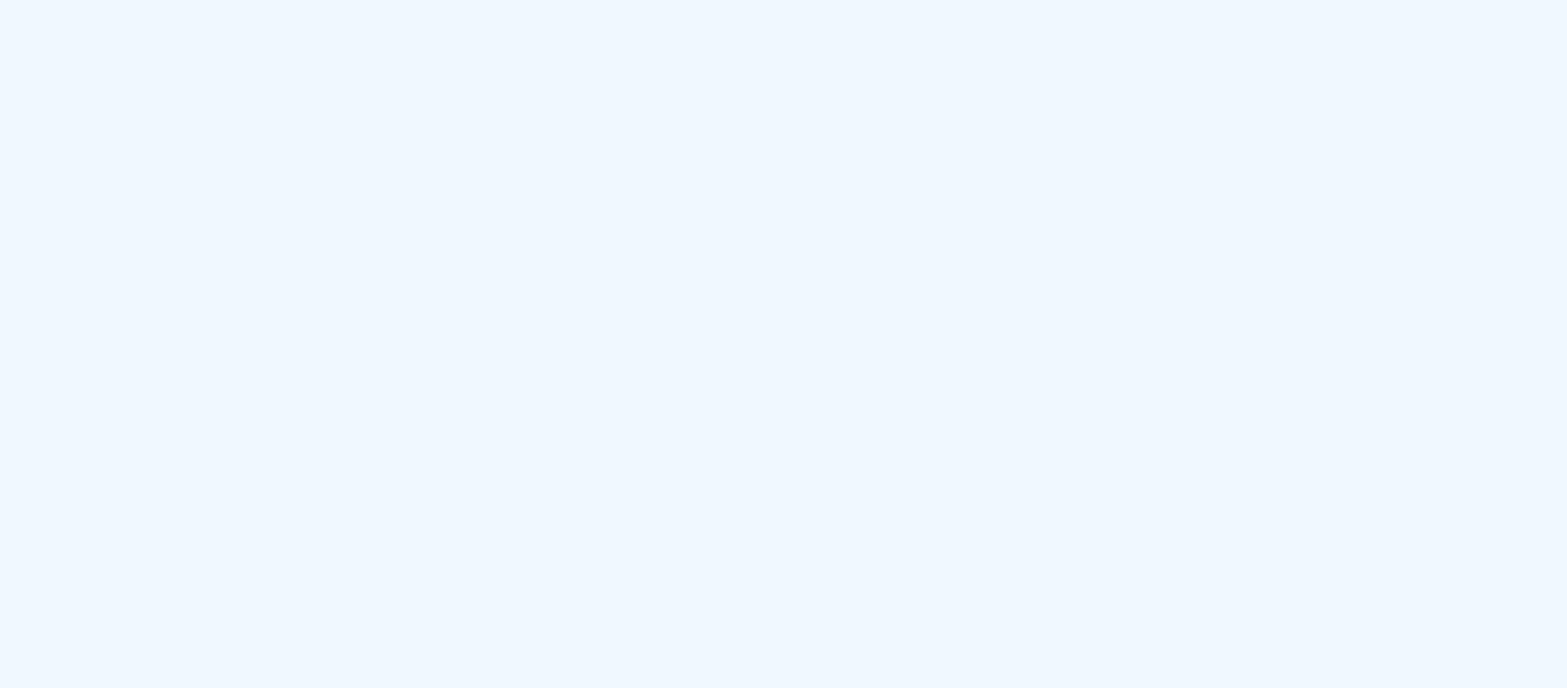
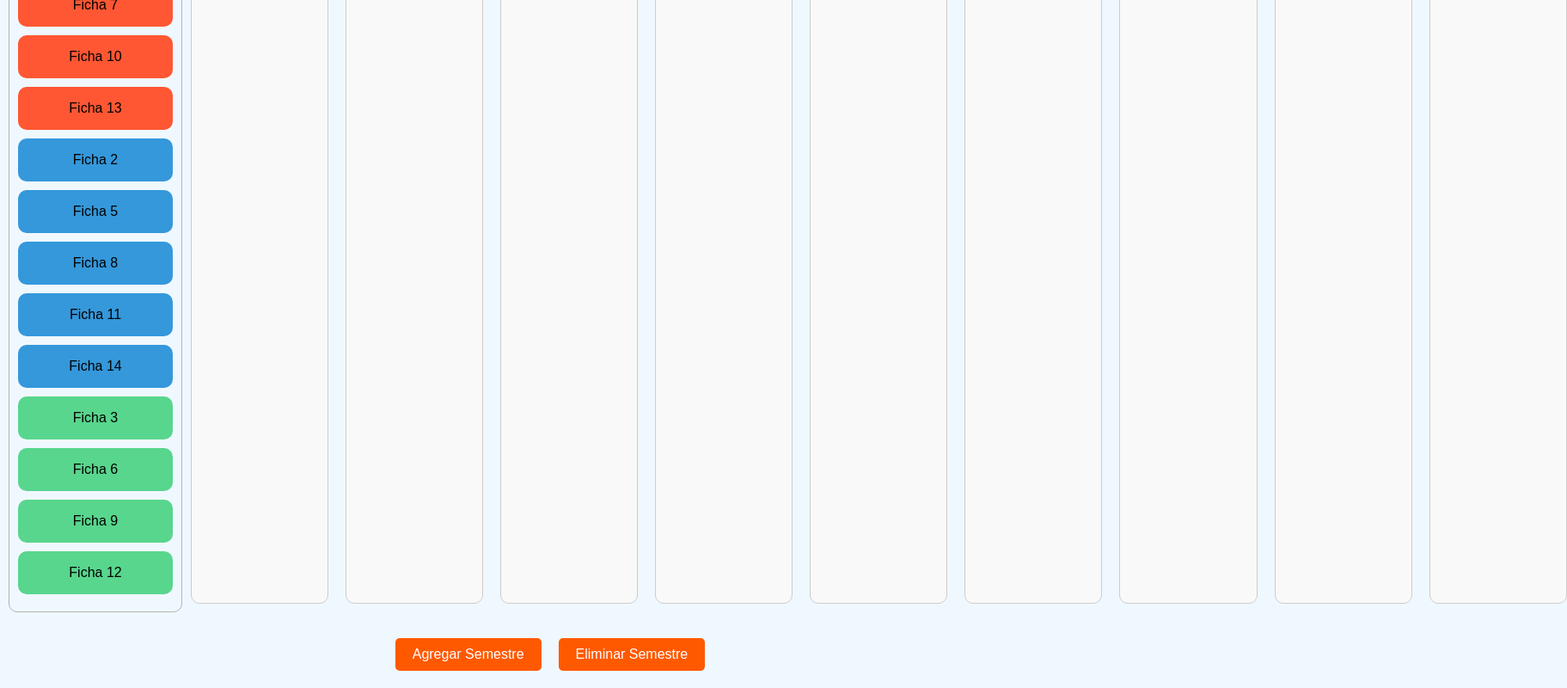
Before and after one commit to EstrucData/Estruc, a Vue app: page /draganddrop in a window 1280 px wide. Before the commit this address had no page. Shown: the part 208-1008 px from the top of the page at 86% size, 1823 px wide, since content can reach past the window. Before the commit the page ends 800 px from the top, so only its background shows below. Built offline with nearby package versions, Linux system fonts and the light colour scheme.

Commit message:
inicio del drag and drop

```diff
--- /dev/null
+++ b/src/components/draganddrop.vue
@@ -0,0 +1,242 @@
+<template>
+  <div class="flex">
+    <!-- Contenedor para las fichas arrastradas -->
+    <div class="materia" @dragover.prevent @drop="dropToMateria">
+      <h2 class="titulo">Materias</h2>
+      <div class="card" v-for="(card, index) in droppedCards" :key="index"
+           :class="card.type"
+           draggable="true"
+           @dragstart="dragStartGeneral(index)"
+           @dragend="dragEnd"
+           v-bind:title="'Créditos: ' + card.credits">
+        {{ card.name }}
+      </div>
+    </div>
+
+    <div class="column" v-for="(column, columnIndex) in columns" :key="columnIndex"
+         @dragover.prevent
+         @drop="dropToColumn($event, columnIndex)">
+      <h2 class="titulo">{{ column.name }}</h2>
+      <div class="card" v-for="(card, cardIndex) in column.cards" :key="cardIndex"
+           :class="card.type"
+           draggable="true"
+           @dragstart="dragStart(columnIndex, cardIndex)"
+           @dragend="dragEnd"
+           v-bind:title="'Créditos: ' + card.credits">
+        {{ card.name }}
+      </div>
+    </div>
+  </div>
+  <div>
+    <button @click="addSemester" class="boton">Agregar Semestre</button>
+    <button @click="removeSemester" class="boton">Eliminar Semestre</button>
+  </div>
+</template>
+
+<script>
+import { ref } from 'vue';
+
+export default {
+  setup() {
+    const initialCardsAnahuac = [
+      { name: 'Ficha 1', type: 'bloque-anahuac', credits: 3 },
+      { name: 'Ficha 4', type: 'bloque-anahuac', credits: 3 },
+      { name: 'Ficha 7', type: 'bloque-anahuac', credits: 3 },
+      { name: 'Ficha 10', type: 'bloque-anahuac', credits: 3 },
+      { name: 'Ficha 13', type: 'bloque-anahuac', credits: 3 },
+    ];
+
+    const initialCardsProfesional = [
+      { name: 'Ficha 2', type: 'bloque-profesional', credits: 4.5 },
+      { name: 'Ficha 5', type: 'bloque-profesional', credits: 4.5 },
+      { name: 'Ficha 8', type: 'bloque-profesional', credits: 4.5 },
+      { name: 'Ficha 11', type: 'bloque-profesional', credits: 4.5 },
+      { name: 'Ficha 14', type: 'bloque-profesional', credits: 4.5 },
+    ];
+
+    const initialCardsInterdisciplinario = [
+      { name: 'Ficha 3', type: 'bloque-interdisciplinario', credits: 6 },
+      { name: 'Ficha 6', type: 'bloque-interdisciplinario', credits: 6 },
+      { name: 'Ficha 9', type: 'bloque-interdisciplinario', credits: 6 },
+      { name: 'Ficha 12', type: 'bloque-interdisciplinario', credits: 6 },
+    ];
+
+    const droppedCards = ref([...initialCardsAnahuac, ...initialCardsProfesional, ...initialCardsInterdisciplinario]);
+
+    const columns = ref([
+      { name: 'Semestre 1', cards: [] },
+      { name: 'Semestre 2', cards: [] },
+      { name: 'Semestre 3', cards: [] },
+      { name: 'Semestre 4', cards: [] },
+      { name: 'Semestre 5', cards: [] },
+      { name: 'Semestre 6', cards: [] },
+      { name: 'Semestre 7', cards: [] },
+      { name: 'Semestre 8', cards: [] },
+      { name: 'Semestre 9', cards: [] },
+    ]);
+
+    let draggedCard = null;
+
+    function dragStart(columnIndex, cardIndex) {
+      draggedCard = JSON.parse(JSON.stringify(columns.value[columnIndex].cards[cardIndex]));
+    }
+
+    function dragStartGeneral(index) {
+      draggedCard = JSON.parse(JSON.stringify(droppedCards.value[index]));
+    }
+
+    function dragEnd() {
+      draggedCard = null;
+    }
+
+    function dropToColumn(event, columnIndex) {
+      if (draggedCard !== null) {
+        const existingColumnIndex = columns.value.findIndex(column => isCardInColumn(column, draggedCard));
+        if (existingColumnIndex === -1) {
+          columns.value[columnIndex].cards.push(draggedCard);
+        } else if (existingColumnIndex !== columnIndex) {
+          columns.value[existingColumnIndex].cards = columns.value[existingColumnIndex].cards.filter(card => card.name !== draggedCard.name);
+          columns.value[columnIndex].cards.push(draggedCard);
+        }
+        draggedCard = null;
+      }
+    }
+
+    function isCardInColumn(column, card) {
+      return column.cards.some(c => c.name === card.name);
+    }
+
+    function dropToMateria() {
+      if (draggedCard !== null) {
+        const existingIndex = droppedCards.value.findIndex(card => card.name === draggedCard.name);
+        if (existingIndex !== -1) {
+          droppedCards.value.splice(existingIndex, 1);
+        }
+        droppedCards.value.push(draggedCard);
+        columns.value.forEach(column => {
+          column.cards = column.cards.filter(card => card.name !== draggedCard.name);
+        });
+        draggedCard = null;
+      }
+    }
+
+    function addSemester() {
+      const newSemesterName = `Semestre ${columns.value.length + 1}`;
+      columns.value.push({ name: newSemesterName, cards: [] });
+    }
+
+    function removeSemester() {
+      if (columns.value.length > 1) {
+        columns.value.splice(columns.value.length - 1, 1);
+      } else {
+        console.log("No se pueden eliminar más semestres.");
+      }
+    }
+
+    return { columns, droppedCards, dragStart, dragStartGeneral, dragEnd, dropToColumn, dropToMateria, addSemester, removeSemester };
+  },
+};
+</script>
+
+
+<style>
+.flex {
+  display: flex;
+}
+
+.drop-container {
+  flex: 1;
+  padding: 20px;
+  background-color: #f0f0f0;
+  border: 1px solid #ccc;
+  margin-right: 20px;
+}
+
+.column-container {
+  display: flex;
+  flex-wrap: wrap;
+  flex: 2;
+}
+
+.column {
+  flex-basis: calc(33.33% - 20px);
+  margin-bottom: 20px;
+  padding: 20px;
+  background-color: #f9f9f9;
+  border: 1px solid #ccc;
+  margin-right: 20px;
+  margin-top: 10px;
+  border-radius: 10px;
+
+}
+
+.card {
+  width: 180px;
+  height: 50px;
+  margin-bottom: 10px;
+  cursor: pointer;
+  display: flex;
+  justify-content: center;
+  align-items: center;
+  border-radius: 10px;
+}
+
+.bloque-anahuac {
+  background-color: #FF5733;
+}
+
+.bloque-profesional {
+  background-color: #3498DB;
+}
+
+.bloque-interdisciplinario {
+  background-color: #58D68D;
+}
+
+.materia {
+  width: 200px;
+  border: 1px solid rgb(179, 179, 179);
+  padding: 10px;
+  margin-right: 10px;
+  margin-left: 10px;
+  margin-top: 10px;
+  margin-bottom: 10px;
+  border-radius: 10px;
+}
+
+.container {
+  display: flex;
+  flex-direction: column;
+  min-height: 100vh;
+}
+
+.bottom-button {
+  margin-top: auto;
+  text-align: center;
+}
+
+.boton {
+  padding: 10px 20px;
+  font-size: 16px;
+  background-color: #ff5900;
+  color: white;
+  border: none;
+  border-radius: 5px;
+  cursor: pointer;
+  margin-bottom: 20px;
+}
+
+.boton:hover {
+  background-color: #ff8d50;
+}
+
+@media (max-width: 768px) {
+  .bottom-button {
+    position: fixed;
+    bottom: 20px;
+    left: 50%;
+    transform: translateX(-50%);
+    width: 90%;
+  }
+}
+</style>
--- /dev/null
+++ b/src/components/logica.vue
@@ -0,0 +1,101 @@
+<template>
+    <div class="hello">
+      <h1>{{ msg }}</h1>
+      <form @submit.prevent="submitForm">
+        <h3>Selecciona las materias que has aprobado:</h3>
+        <div v-for="(value, subject) in subjects" :key="subject">
+          <input type="checkbox" :value="subject" v-model="selectedSubjects">
+          <label>{{ subject }}</label>
+        </div>
+        <button type="submit">Enviar</button>
+      </form>
+      <h3>Materias disponibles para llevar:</h3>
+      <ul>
+        <li v-for="subject in availableSubjects" :key="subject">{{ subject }}</li>
+      </ul>
+    </div>
+  </template>
+
+  <script>
+  export default {
+    name: 'HelloWorld',
+    props: {
+      msg: String
+    },
+    data() {
+      return {
+        subjects: {
+          'PIMAT': ['Fundamentos'],
+          'Fundamentos': ['Calculo diferencial'],
+          'Calculo diferencial':['Calculo vectorial'],
+          'Calculo vectorial':['Calculo multivariado'],
+          'Calculo multivariado':['Ecuaciones'],
+          'Ecuaciones':[]
+        },
+        selectedSubjects: [],
+        availableSubjects: []
+      };
+    },
+    computed: {
+      orderedSubjects() {
+        return this.topologicalSort(this.subjects);
+      }
+    },
+    methods: {
+      topologicalSort(graph) {
+        const visited = new Set();
+        const stack = [];
+
+        function dfs(node) {
+          visited.add(node);
+          for (const neighbor of graph[node]) {
+            if (!visited.has(neighbor)) {
+              dfs(neighbor);
+            }
+          }
+          stack.push(node);
+        }
+
+        for (const node in graph) {
+          if (!visited.has(node)) {
+            dfs(node);
+          }
+        }
+
+        return stack.reverse();
+      },
+      submitForm() {
+        const selectedSet = new Set(this.selectedSubjects);
+        const prerequisitesSet = new Set();
+
+        // Iterar sobre las materias seleccionadas para encontrar sus prerequisitos
+        for (const subject of selectedSet) {
+          if (this.subjects[subject]) {
+            for (const prerequisite of this.subjects[subject]) {
+              prerequisitesSet.add(prerequisite);
+            }
+          }
+        }
+
+        // Filtrar las materias disponibles basadas en los prerequisitos encontrados
+        this.availableSubjects = Object.keys(this.subjects).filter(subject => {
+          return prerequisitesSet.has(subject) && !selectedSet.has(subject);
+        });
+      }
+    }
+  }
+  </script>
+
+
+  <style scoped>
+  h3 {
+    margin: 20px 0;
+  }
+  ul {
+    list-style-type: none;
+    padding: 0;
+  }
+  li {
+    margin-bottom: 10px;
+  }
+  </style>
--- a/src/router.js
+++ b/src/router.js
@@ -3,12 +3,16 @@ import login from '@/components/login'
 import bienvenida from './components/bienvenida.vue';
 import materias from '@/components/materias.vue'
 import plan from '@/components/plan'
+import draganddrop from './components/draganddrop.vue';
+import logica from './components/logica.vue';
 
 const routes = [
   {path: '/', name: 'login', component: login},
   {path: '/bienvenida', name: 'bienvenida', component: bienvenida},
   {path: '/materias', name: 'materias', component: materias},
   {path: '/plan', name: 'plan', component: plan},
+  {path: '/draganddrop', name: 'draganddrop', component: draganddrop},
+  {path: '/logica', name: 'logica', component: logica},
 ];
 
 const router = createRouter({
```
